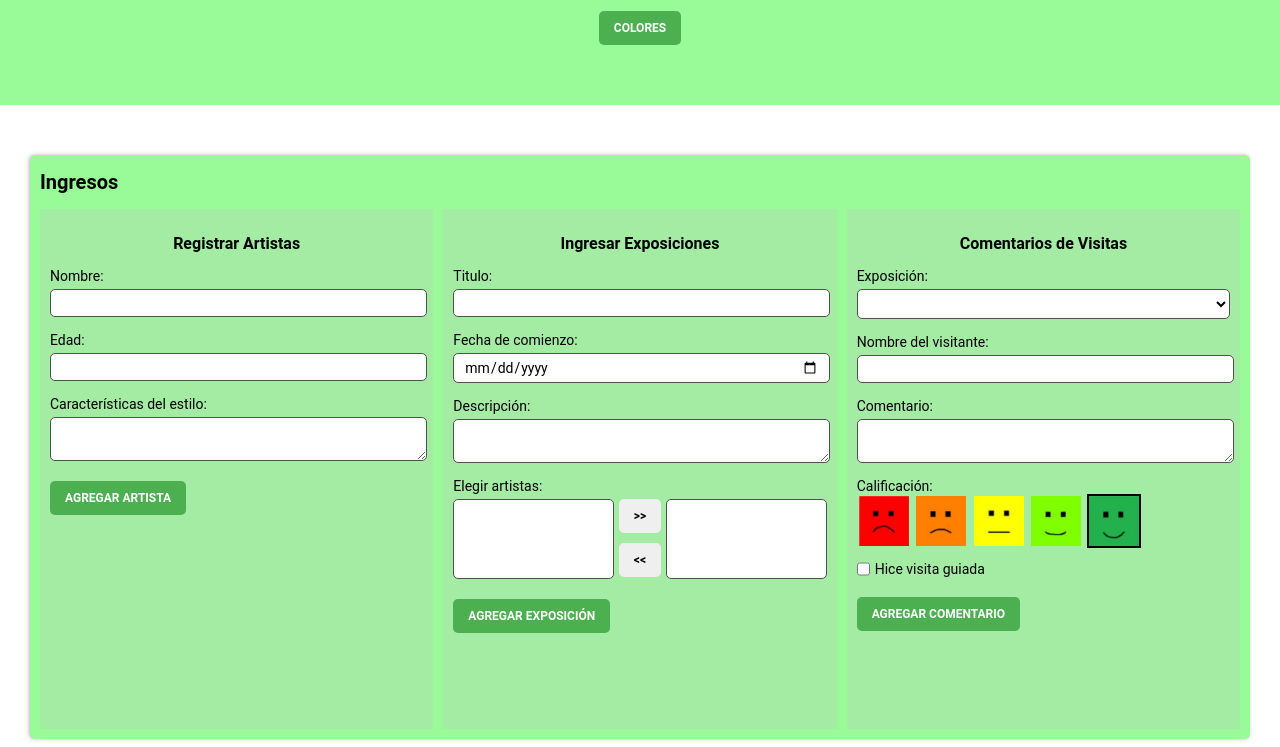
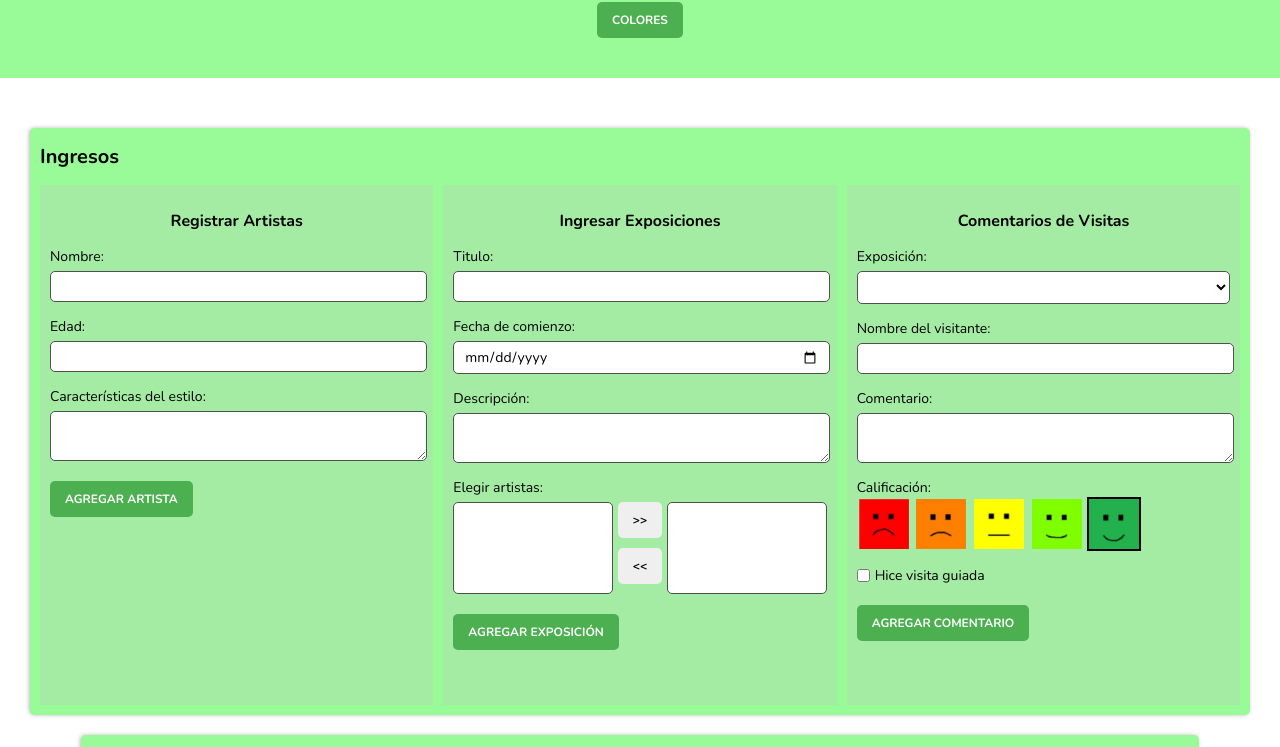
Before and after one commit to Mauro-Martinez-Cruz/Obligatorio-Programacion-1-N1A, a plain HTML site: page index.html in a window 1280 px wide. Shown: the part 191-938 px from the top of the page. Drawn offline with nearby package versions, Linux system fonts and the light colour scheme.

Commit message:
Update Font y PDF

```diff
--- a/css/estilos.css
+++ b/css/estilos.css
@@ -4,11 +4,10 @@
 ==================== DESARROLLADORES =================*/
 
 /*\ |*| GLOBALES (INICIO) |*| \*/
-
 * {
     margin: 0;
     padding: 0;
-    font-family: "Roboto", sans-serif;
+    font-family: "Nunito", sans-serif;
     font-weight: 400;
     font-size: 11px;
 }
@@ -346,8 +345,9 @@ li {
 
 
 .header__btn{
+    margin: 0 auto !important;
     margin-top: 20px;
-    width: max-content;
+    width: max-content !important;
     color: white;
 }
 
--- a/index.html
+++ b/index.html
@@ -6,8 +6,10 @@
 <head>
     <meta charset="UTF-8">
     <meta name="viewport" content="width=device-width, initial-scale=1.0">
-    <link rel="fonts"
-        href="https://fonts.googleapis.com/css2?family=Roboto:ital,wght@0,100;0,300;0,400;0,500;0,700;0,900;1,100;1,300;1,400;1,500;1,700;1,900&display=swap">
+    <link rel="preconnect" href="https://fonts.googleapis.com">
+    <link rel="preconnect" href="https://fonts.gstatic.com" crossorigin>
+    <link href="https://fonts.googleapis.com/css2?family=Nunito:ital,wght@0,200..1000;1,200..1000&display=swap"
+        rel="stylesheet">
     <link rel="icon" href="img/LogoORT.png">
 
     <!-- |*| ESTILOS DE CSS |*| -->
@@ -37,7 +39,7 @@
                 <span>331344</span>
             </a>
         </p>
-        <button id="idBtnCambioColor" class="btn-primario header__btn">Colores</button>
+        <input type="button" id="idBtnCambioColor" class="btn-primario header__btn" value="Colores">
     </header>
 
     <main>
@@ -178,7 +180,8 @@
                             <th>Nombre</th>
                             <th>Comentario</th>
                             <th>Guiada</th>
-                            <th><input id="idBtnOrdenCalificacion" type="button" value="Calificación decreciente" class="btn btn-primario"></th>
+                            <th><input id="idBtnOrdenCalificacion" type="button" value="Calificación decreciente"
+                                    class="btn btn-primario"></th>
                         </tr>
                     </thead>
                     <tbody id="idTablaComentarios" class="table__body">
```
Also changed, not shown: 1 other file.
